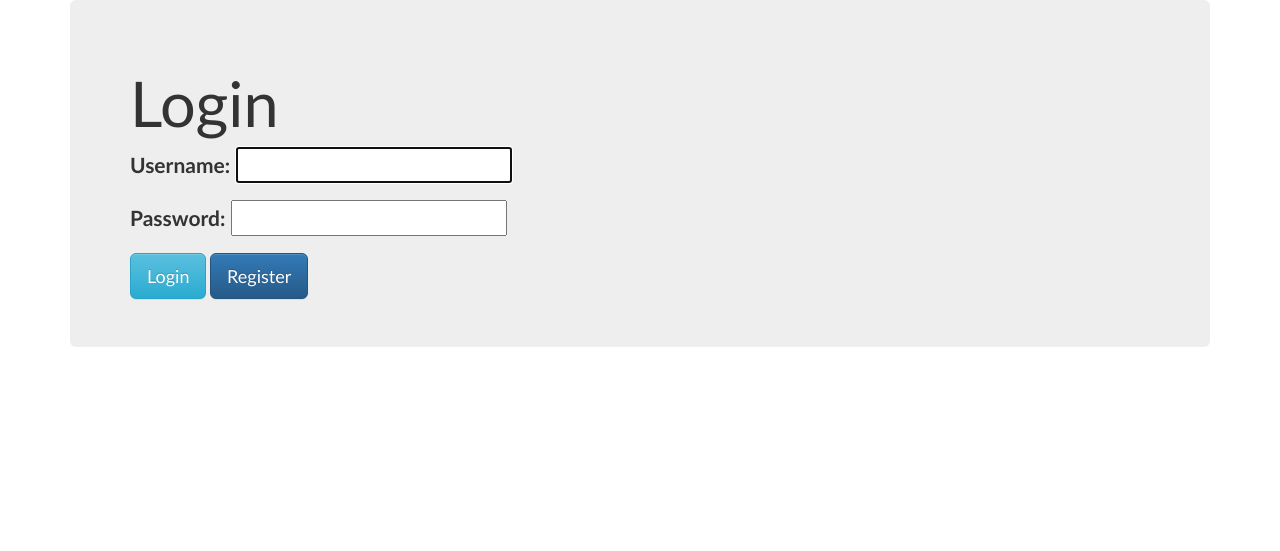
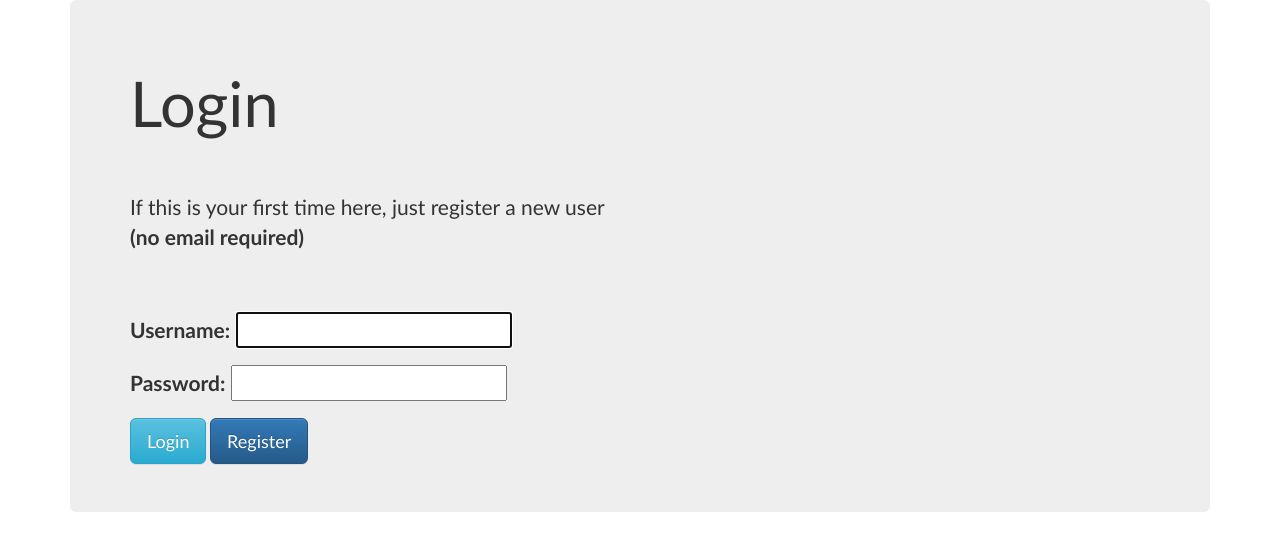
Before and after one commit to mateuszjurewicz/simple_cms, a Django app: page / in a window 1280 px wide. Shown: the top 551 px of the page. Run offline with Django 3.2, Linux system fonts and the light colour scheme; some libraries are stand-ins or nearby versions.

Commit message:
Clear info on login page that you can register a new user

```diff
--- a/cms/templates/registration/login.html
+++ b/cms/templates/registration/login.html
@@ -13,6 +13,9 @@
 <div class="content container">
     <div class="jumbotron">
         <h1>Login</h1>
+        <p><br></p>
+        <p>If this is your first time here, just register a new user<br><b>(no email required)</b><br/></p>
+        <p><br></p>
         <form method="post">
             {% csrf_token %}
             {{ form.as_p }}
```
